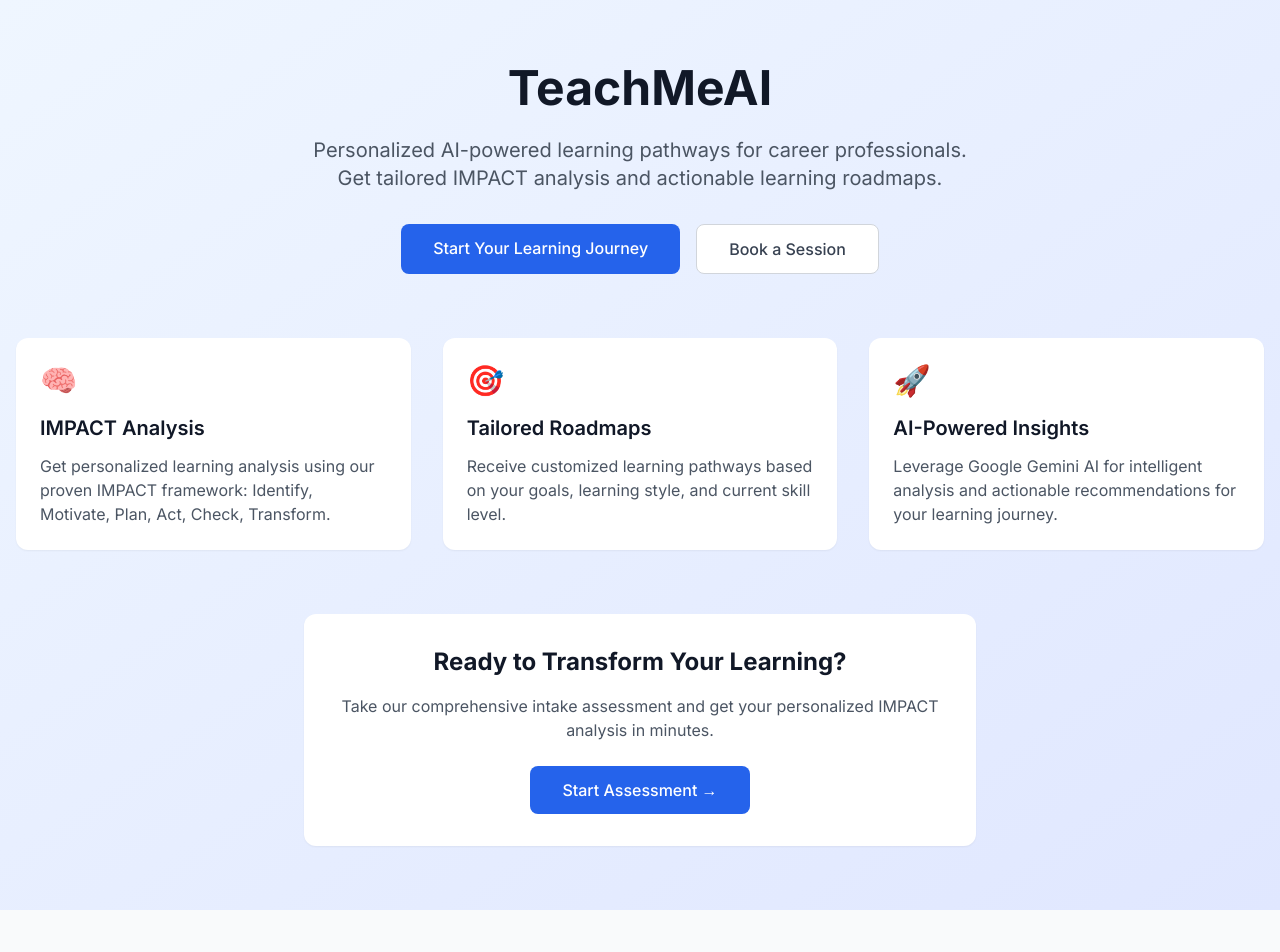
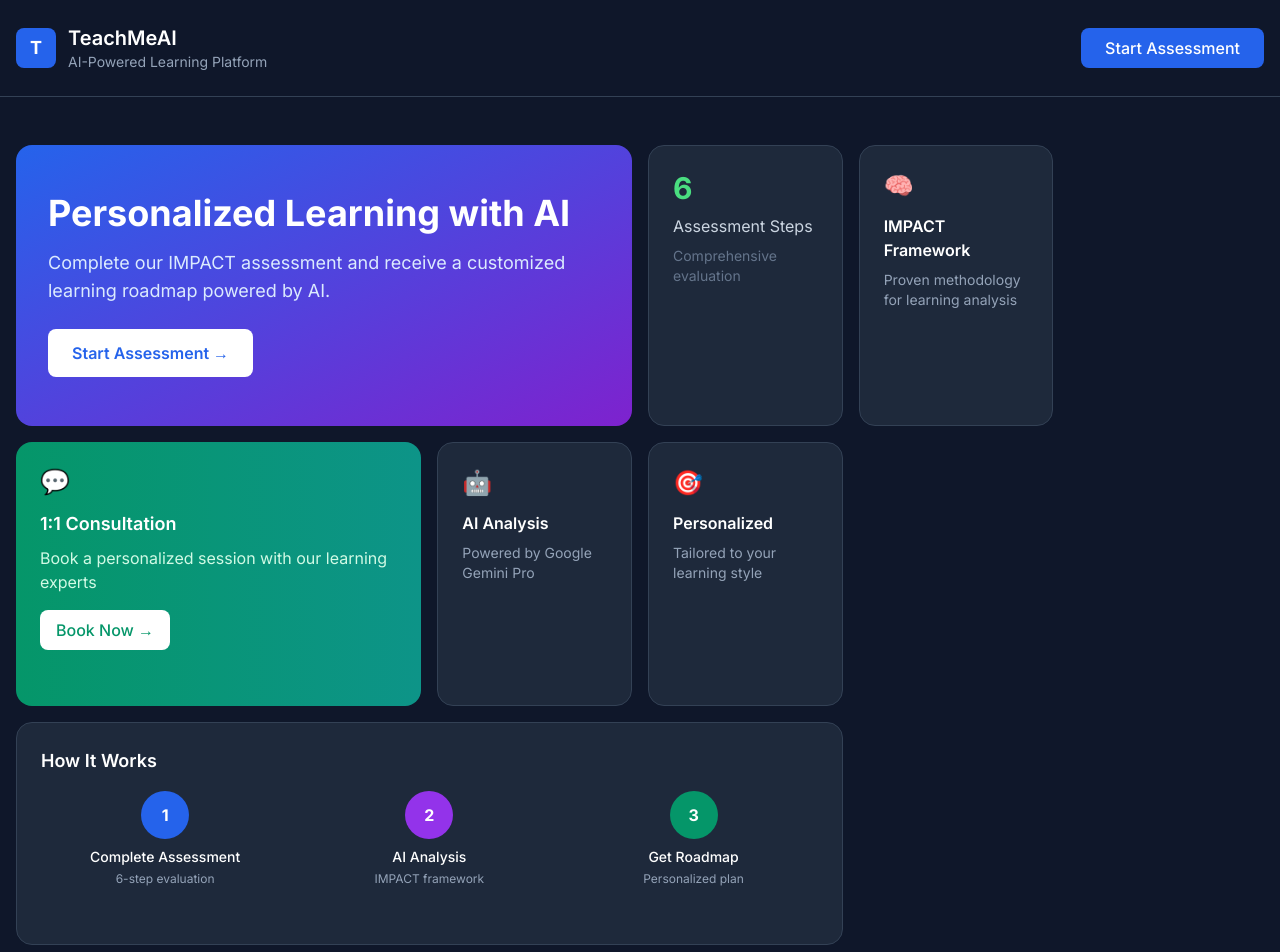
Before and after one commit to teachme-ai/teachmeai-main-site, a Next.js app: page / in a window 1280 px wide. Shown: the top 952 px of the page. Before the commit the page ends 910 px from the top, so only its background shows below. Built offline with nearby package versions, Linux system fonts and the light colour scheme.

Commit message:
🎨 Implement modern bento grid landing page with dark theme

```diff
--- a/src/app/page.tsx
+++ b/src/app/page.tsx
@@ -2,81 +2,117 @@
 
 export default function HomePage() {
   return (
-    <div className="min-h-screen bg-gradient-to-br from-blue-50 to-indigo-100">
-      <div className="container mx-auto px-4 py-16">
-        {/* Header */}
-        <div className="text-center mb-16">
-          <h1 className="text-5xl font-bold text-gray-900 mb-6">
-            TeachMeAI
-          </h1>
-          <p className="text-xl text-gray-600 max-w-2xl mx-auto mb-8">
-            Personalized AI-powered learning pathways for career professionals.
-            Get tailored IMPACT analysis and actionable learning roadmaps.
-          </p>
-          <div className="flex gap-4 justify-center">
+    <div className="min-h-screen bg-slate-900 text-white">
+      {/* Header */}
+      <header className="border-b border-slate-700">
+        <div className="max-w-7xl mx-auto px-4 py-6">
+          <div className="flex items-center justify-between">
+            <div className="flex items-center space-x-3">
+              <div className="w-10 h-10 bg-blue-600 rounded-lg flex items-center justify-center">
+                <span className="text-white font-bold text-lg">T</span>
+              </div>
+              <div>
+                <h1 className="text-xl font-semibold">TeachMeAI</h1>
+                <p className="text-sm text-slate-400">AI-Powered Learning Platform</p>
+              </div>
+            </div>
             <Link
               href="/app"
-              className="bg-blue-600 hover:bg-blue-700 text-white font-medium py-3 px-8 rounded-lg transition-colors"
+              className="px-6 py-2 bg-blue-600 hover:bg-blue-700 rounded-lg font-medium transition-colors"
             >
-              Start Your Learning Journey
+              Start Assessment
             </Link>
+          </div>
+        </div>
+      </header>
+
+      {/* Bento Grid */}
+      <div className="max-w-7xl mx-auto px-4 py-12">
+        <div className="grid grid-cols-1 md:grid-cols-4 lg:grid-cols-6 gap-4 h-[800px]">
+
+          {/* Hero Card - Large */}
+          <div className="md:col-span-2 lg:col-span-3 bg-gradient-to-br from-blue-600 to-purple-700 rounded-2xl p-8 flex flex-col justify-center">
+            <h2 className="text-4xl font-bold mb-4">Personalized Learning with AI</h2>
+            <p className="text-blue-100 text-lg mb-6">Complete our IMPACT assessment and receive a customized learning roadmap powered by AI.</p>
+            <Link
+              href="/app"
+              className="inline-flex items-center px-6 py-3 bg-white text-blue-600 rounded-lg font-semibold hover:bg-blue-50 transition-colors w-fit"
+            >
+              Start Assessment →
+            </Link>
+          </div>
+
+          {/* Stats Card */}
+          <div className="bg-slate-800 rounded-2xl p-6 border border-slate-700">
+            <div className="text-3xl font-bold text-green-400 mb-2">6</div>
+            <div className="text-slate-300">Assessment Steps</div>
+            <div className="text-sm text-slate-500 mt-2">Comprehensive evaluation</div>
+          </div>
+
+          {/* Feature Card */}
+          <div className="bg-slate-800 rounded-2xl p-6 border border-slate-700">
+            <div className="text-2xl mb-3">🧠</div>
+            <div className="font-semibold mb-2">IMPACT Framework</div>
+            <div className="text-sm text-slate-400">Proven methodology for learning analysis</div>
+          </div>
+
+          {/* Consultation Card */}
+          <div className="md:col-span-2 bg-gradient-to-r from-emerald-600 to-teal-600 rounded-2xl p-6">
+            <div className="text-2xl mb-3">💬</div>
+            <div className="font-semibold text-lg mb-2">1:1 Consultation</div>
+            <div className="text-emerald-100 mb-4">Book a personalized session with our learning experts</div>
             <a
               href="https://topmate.io/khalidirfan"
               target="_blank"
               rel="noopener noreferrer"
-              className="bg-white hover:bg-gray-50 text-gray-700 font-medium py-3 px-8 rounded-lg border border-gray-300 transition-colors"
+              className="inline-flex items-center px-4 py-2 bg-white text-emerald-600 rounded-lg font-medium hover:bg-emerald-50 transition-colors"
             >
-              Book a Session
+              Book Now →
             </a>
           </div>
-        </div>
 
-        {/* Features */}
-        <div className="grid md:grid-cols-3 gap-8 mb-16">
-          <div className="bg-white rounded-xl p-6 shadow-sm">
-            <div className="text-3xl mb-4">🧠</div>
-            <h3 className="text-xl font-semibold mb-3">IMPACT Analysis</h3>
-            <p className="text-gray-600">
-              Get personalized learning analysis using our proven IMPACT framework:
-              Identify, Motivate, Plan, Act, Check, Transform.
-            </p>
+          {/* AI Feature */}
+          <div className="bg-slate-800 rounded-2xl p-6 border border-slate-700">
+            <div className="text-2xl mb-3">🤖</div>
+            <div className="font-semibold mb-2">AI Analysis</div>
+            <div className="text-sm text-slate-400">Powered by Google Gemini Pro</div>
           </div>
 
-          <div className="bg-white rounded-xl p-6 shadow-sm">
-            <div className="text-3xl mb-4">🎯</div>
-            <h3 className="text-xl font-semibold mb-3">Tailored Roadmaps</h3>
-            <p className="text-gray-600">
-              Receive customized learning pathways based on your goals,
-              learning style, and current skill level.
-            </p>
+          {/* Personalization */}
+          <div className="bg-slate-800 rounded-2xl p-6 border border-slate-700">
+            <div className="text-2xl mb-3">🎯</div>
+            <div className="font-semibold mb-2">Personalized</div>
+            <div className="text-sm text-slate-400">Tailored to your learning style</div>
           </div>
 
-          <div className="bg-white rounded-xl p-6 shadow-sm">
-            <div className="text-3xl mb-4">🚀</div>
-            <h3 className="text-xl font-semibold mb-3">AI-Powered Insights</h3>
-            <p className="text-gray-600">
-              Leverage Google Gemini AI for intelligent analysis and
-              actionable recommendations for your learning journey.
-            </p>
+          {/* Process Card - Wide */}
+          <div className="md:col-span-2 lg:col-span-4 bg-slate-800 rounded-2xl p-6 border border-slate-700">
+            <div className="font-semibold text-lg mb-4">How It Works</div>
+            <div className="grid grid-cols-3 gap-4">
+              <div className="text-center">
+                <div className="w-12 h-12 bg-blue-600 rounded-full flex items-center justify-center mx-auto mb-2">
+                  <span className="text-white font-bold">1</span>
+                </div>
+                <div className="text-sm font-medium">Complete Assessment</div>
+                <div className="text-xs text-slate-400 mt-1">6-step evaluation</div>
+              </div>
+              <div className="text-center">
+                <div className="w-12 h-12 bg-purple-600 rounded-full flex items-center justify-center mx-auto mb-2">
+                  <span className="text-white font-bold">2</span>
+                </div>
+                <div className="text-sm font-medium">AI Analysis</div>
+                <div className="text-xs text-slate-400 mt-1">IMPACT framework</div>
+              </div>
+              <div className="text-center">
+                <div className="w-12 h-12 bg-emerald-600 rounded-full flex items-center justify-center mx-auto mb-2">
+                  <span className="text-white font-bold">3</span>
+                </div>
+                <div className="text-sm font-medium">Get Roadmap</div>
+                <div className="text-xs text-slate-400 mt-1">Personalized plan</div>
+              </div>
+            </div>
           </div>
-        </div>
 
-        {/* CTA */}
-        <div className="text-center">
-          <div className="bg-white rounded-xl p-8 shadow-sm max-w-2xl mx-auto">
-            <h2 className="text-2xl font-bold text-gray-900 mb-4">
-              Ready to Transform Your Learning?
-            </h2>
-            <p className="text-gray-600 mb-6">
-              Take our comprehensive intake assessment and get your personalized IMPACT analysis in minutes.
-            </p>
-            <Link
-              href="/app"
-              className="bg-blue-600 hover:bg-blue-700 text-white font-medium py-3 px-8 rounded-lg transition-colors inline-block"
-            >
-              Start Assessment →
-            </Link>
-          </div>
         </div>
       </div>
     </div>
```
